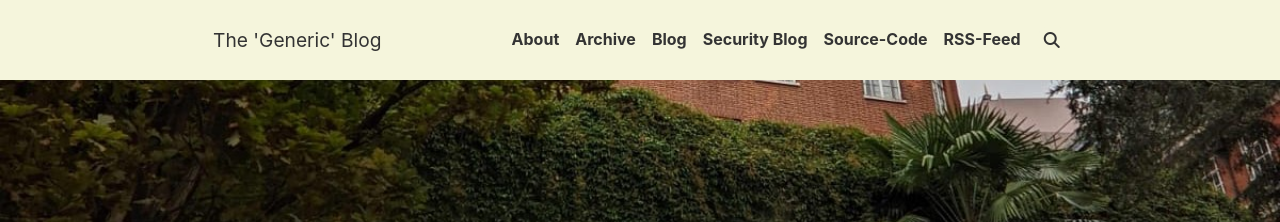
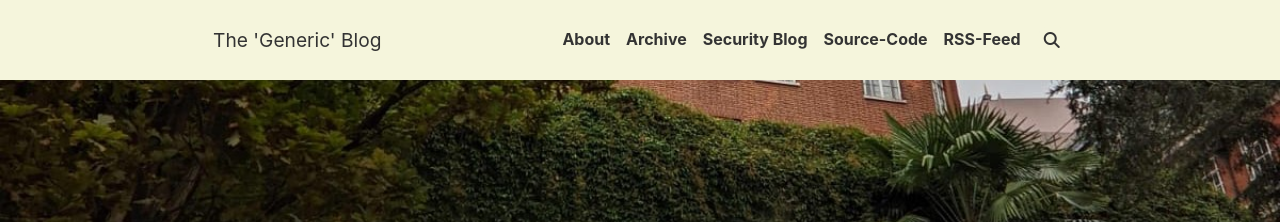
Before and after one commit to Het-Joshi/blog, a Jekyll site: the page built from index.html, in a window 1280 px wide and 900 px high. Shown: the top 222 px of the window. Built offline with Jekyll 4.4.1, drawn with Linux system fonts in a browser that asks for light colours; nearby versions of some CDN libraries; the list of posts is cut into pages by our own code.

Commit message:
Update navigation.yml

```diff
--- a/_data/navigation.yml
+++ b/_data/navigation.yml
@@ -52,9 +52,6 @@ header:
       # @end locale config
     url: /archive.html
 
-  - title: <b>Blog</b>
-    url: https://het-joshi.github.io/
-
   - title: <b>Security Blog</b>
     url: https://het-joshi.github.io/robots_txt/
 
```
